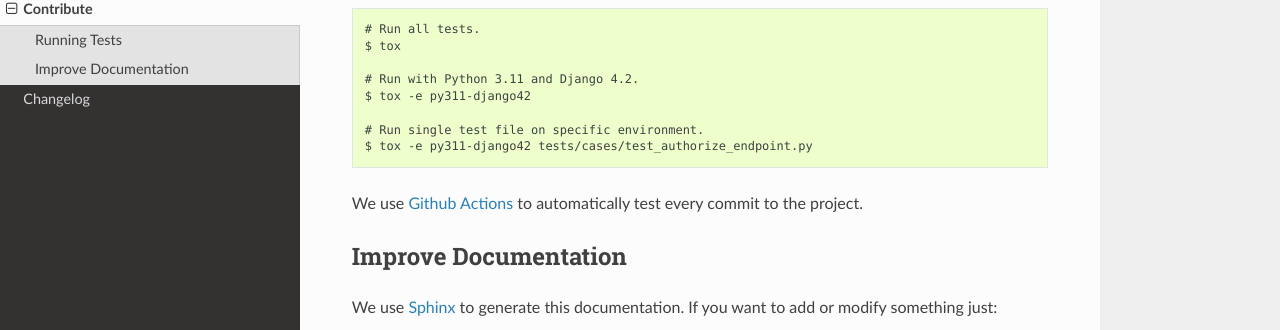
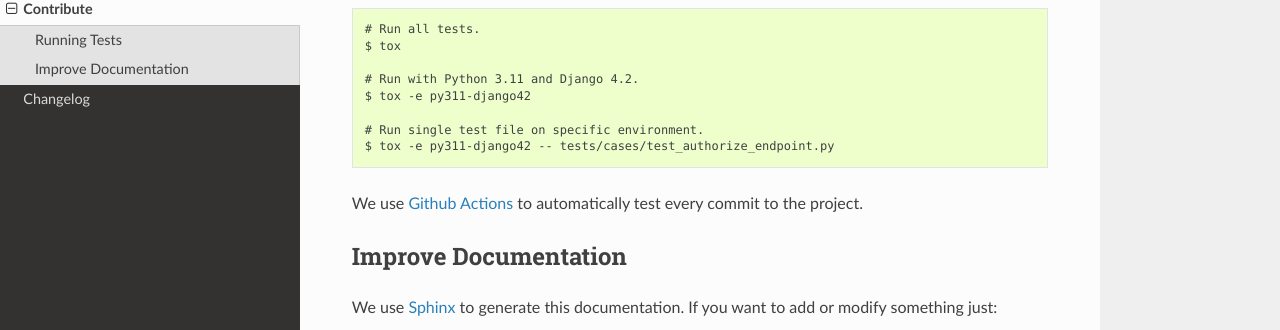
Before and after one commit to juanifioren/django-oidc-provider, a Sphinx documentation site: the page built from docs/sections/contribute.rst, in a window 1280 px wide and 1155 px high. Shown: the part 522-852 px from the top of the window. Built offline with Sphinx 7.4.7 and the Read the Docs theme 2.0.0, drawn with Linux system fonts in a browser that asks for light colours.

```diff
--- a/docs/sections/contribute.rst
+++ b/docs/sections/contribute.rst
@@ -25,7 +25,7 @@ Use `tox <https://pypi.python.org/pypi/tox>`_ for running tests in each of the e
     $ tox -e py311-django42
 
     # Run single test file on specific environment.
-    $ tox -e py311-django42 tests/cases/test_authorize_endpoint.py
+    $ tox -e py311-django42 -- tests/cases/test_authorize_endpoint.py
 
 We use `Github Actions <https://github.com/juanifioren/django-oidc-provider/actions>`_ to automatically test every commit to the project.
 
```
